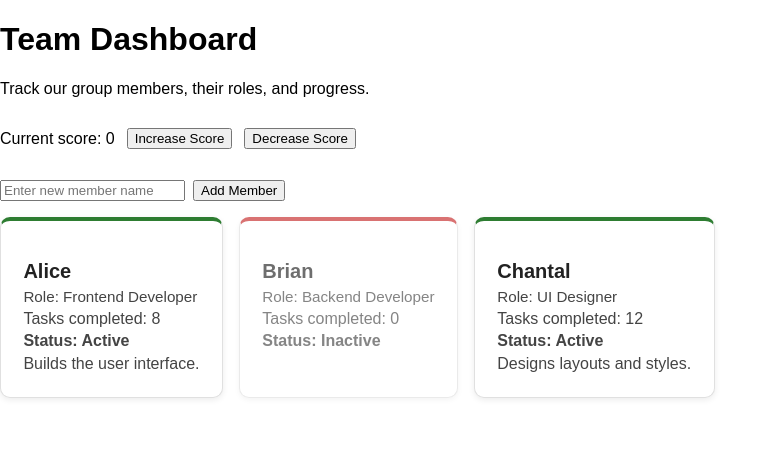
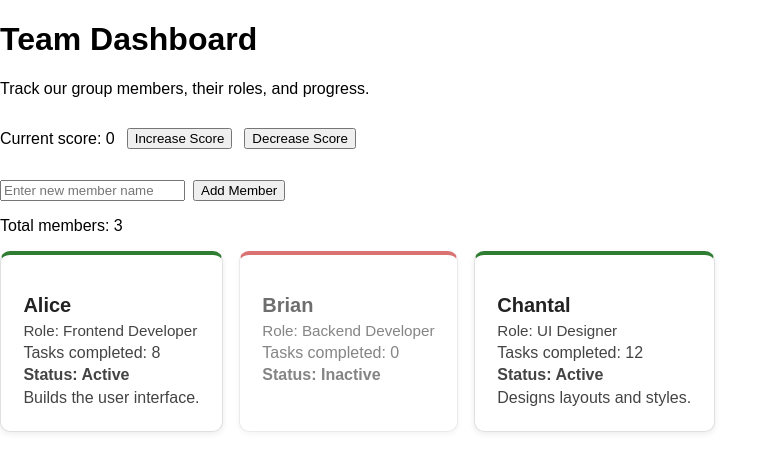
Before and after one commit to Effiong06/react-50-tasks, a React (Vite) app: page / in a window 1280 px wide. Shown: the top 472 px of the page, without its empty margins (0-778 px from the left). Built offline with nearby package versions, Linux system fonts and the light colour scheme.

Commit message:
task 44: members render automatically from updated state

```diff
--- a/src/TeamDashboard.tsx
+++ b/src/TeamDashboard.tsx
@@ -83,7 +83,9 @@ function TeamDashboard() {
         />
         <button type="submit">Add Member</button>
       </form>
-      {newMemberName && <p>Last submitted name: {newMemberName}</p>}
+      {/* Author: Norette */}
+      {/* Task 44: confirms members list renders automatically*/}
+      <p>Total members: {members.length}</p>
 
       <div className="dashboard">
         {members.map((member) => (
```
